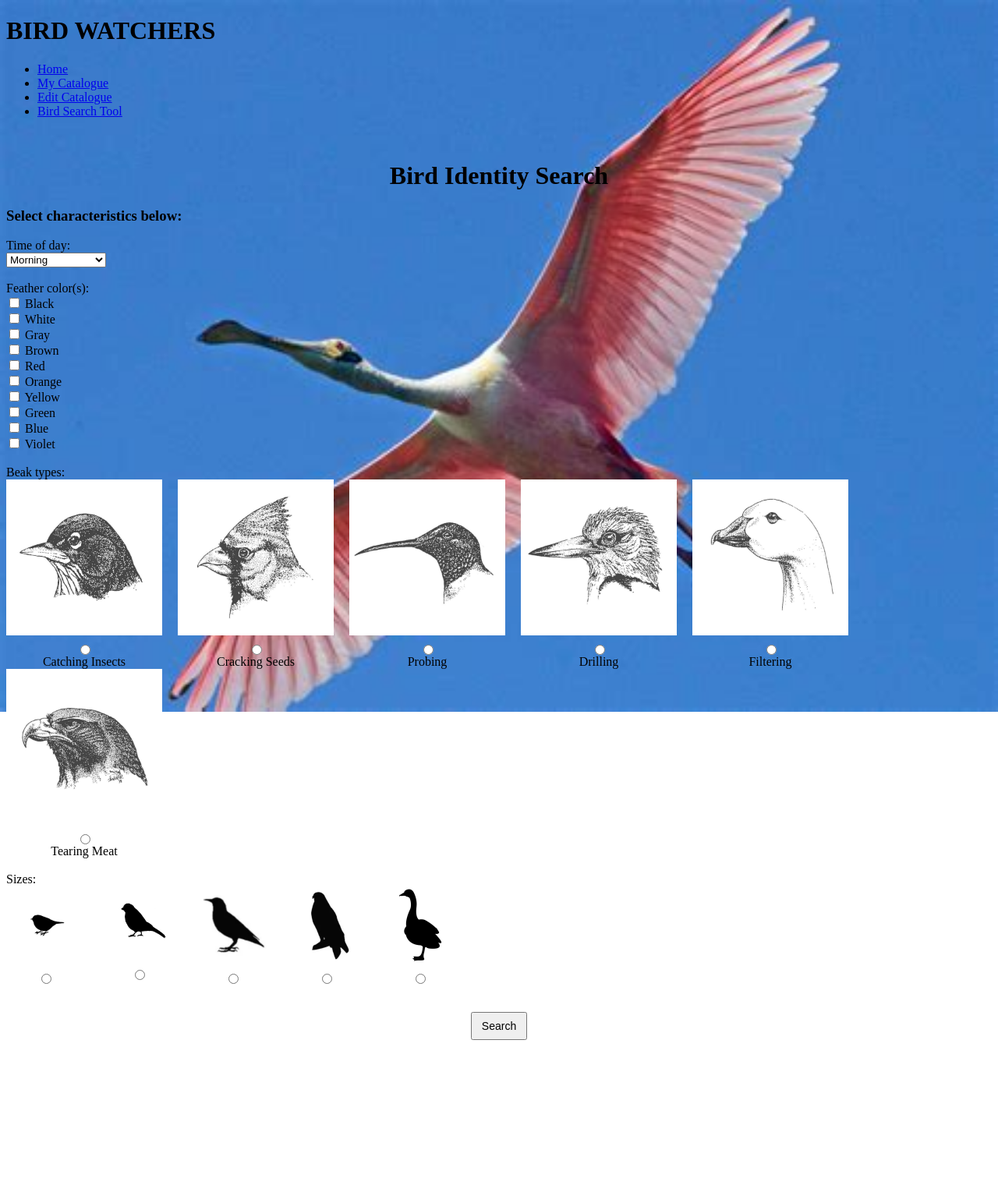
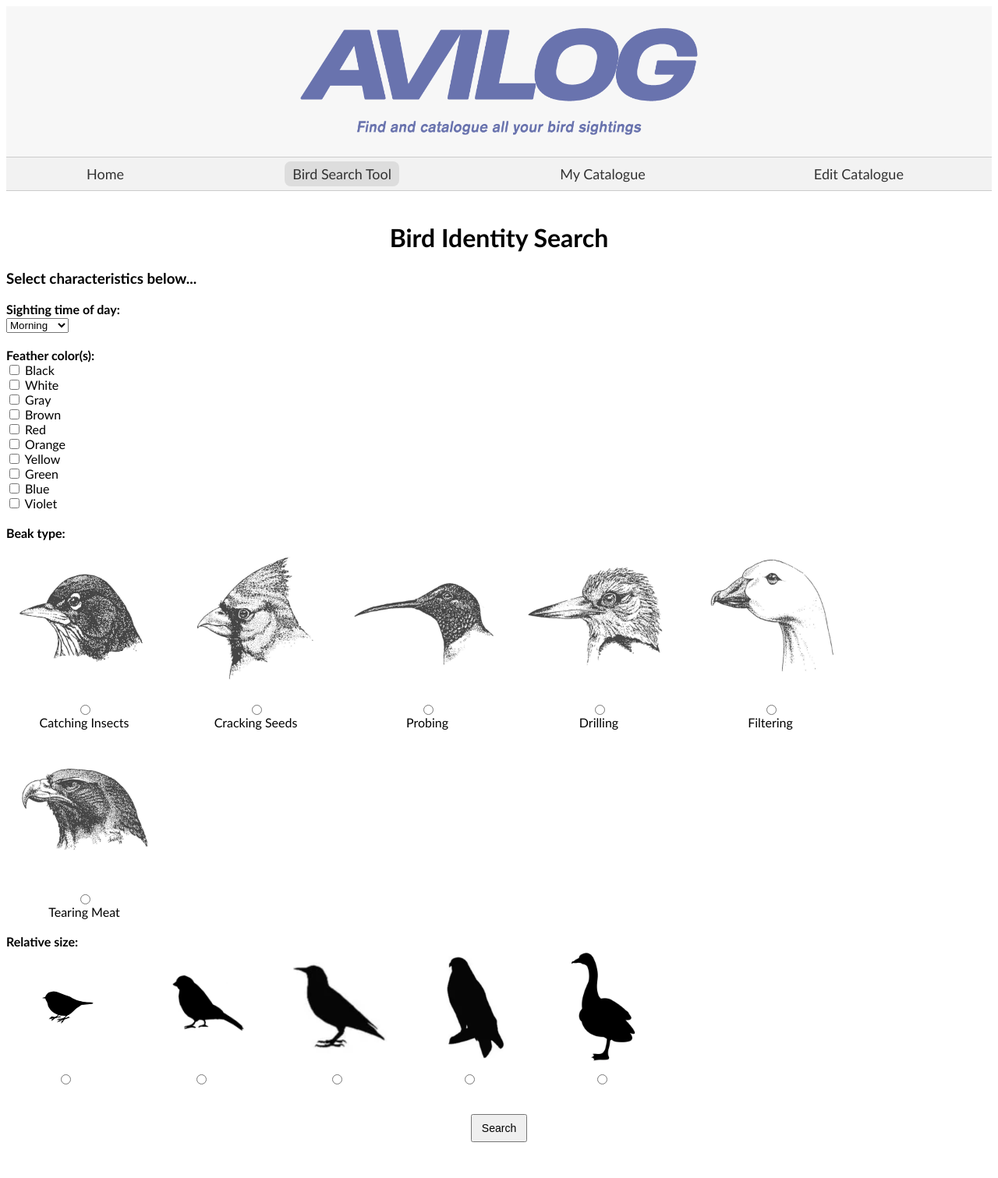
Before and after one commit to ChristianAlameda/BirdWatchers, a Flask app: page /identify in a window 1280 px wide. Shown: the whole page at 78% size. Before the commit the page ends 1334 px from the top, so only its background shows below. Run offline with Flask 3, Linux system fonts and the light colour scheme.

Commit message:
CSS overhaul for navigation bar with added AVILOG logo for page headers and touchups on bird/sighting card design.

```diff
--- a/app.py
+++ b/app.py
@@ -420,4 +420,4 @@ class MyFlaskApp:
 
 if __name__ == "__main__":
     x = MyFlaskApp()
-    x.app.run(host="0.0.0.0", port=7777)
+    x.app.run(host="0.0.0.0", port=5000)
--- a/templates/add_success.html
+++ b/templates/add_success.html
@@ -1,6 +1,6 @@
 {% extends "base.html" %}
 
-{% block title %}Edit Sighting Details - My Website{% endblock %}
+{% block title %}Edit Sighting Details - Avilog{% endblock %}
 
 {% block content %}
 
--- a/templates/auth/index.html
+++ b/templates/auth/index.html
@@ -1,6 +1,6 @@
 
 {% extends "auth.html" %}
-{% block title %}Register System{% endblock %}
+{% block title %}Register - Avilog{% endblock %}
 
 {% block content %}
 
--- a/templates/auth/logged_in.html
+++ b/templates/auth/logged_in.html
@@ -1,6 +1,6 @@
 
 {% extends "auth.html" %}
-{% block title %}Youv'e logged in {% endblock %}
+{% block title %}Logged in - Avilog{% endblock %}
 
 {% block content %}
 <p>Hello You have Logged in as {{ email }}</p>
--- a/templates/auth/login.html
+++ b/templates/auth/login.html
@@ -1,6 +1,6 @@
 
 {% extends "auth.html" %}
-{% block title %}Login System{% endblock %}
+{% block title %}Login - Avilog{% endblock %}
 
 {% block content %}
 
--- a/templates/auth/signout.html
+++ b/templates/auth/signout.html
@@ -1,6 +1,6 @@
 
 {% extends "auth.html" %}
-{% block title %}Register System{% endblock %}
+{% block title %}Signed out - Avilog{% endblock %}
 
 {% block content %}
 <h1>You are signed out!</h1>
--- a/templates/base.html
+++ b/templates/base.html
@@ -1,27 +1,63 @@
 <!DOCTYPE html>
 <html>
 <head>
-    <title>{% block title %}My Website{% endblock %}</title>
+    <title>{% block title %}Avilog{% endblock %}</title>
     <style>
         html {
-            background-image: url("{{ url_for('static', filename='images/possible_backgrounds/bird_flying.jpg') }}");
+            /*background-image: url("{{ url_for('static', filename='images/possible_backgrounds/bird_flying.jpg') }}");
             background-repeat: no-repeat;
             background-size: cover;
             height: 100%;
+            margin: 0; */
+            font-family: Calibri, sans-serif;
+        }
+
+        header {
+            text-align: center;
+            padding: 20px;
+        }
+
+        nav ul {
+            list-style-type: none;
             margin: 0;
+            padding: 0;
+            display: flex; /* Set display to flex for horizontal alignment */
+            justify-content: space-around; /* Align items with space around */
+            background-color: #f2f2f2;
+            border-top: 1px solid #ccc;
+            border-bottom: 1px solid #ccc;
+            padding-top: 10px;
+            padding-bottom: 10px;
+        }
+
+        nav ul li {
+            display: inline; /* Display list items inline */
+            margin-right: 10px;
+        }
+
+        nav ul li a {
+            text-decoration: none;
+            font-size: 18px;
+            color: #333;
+            padding: 5px 10px;
+        }
+
+        nav ul li a.current {
+            background-color: #ddd;
+            border-radius: 8px;
         }
     </style>
 </head>
 <body>
-    <header>
-        <h1>BIRD WATCHERS</h1>
+    <header style="background-color: #f7f7f7;">
+        <img src="{{ url_for('static', filename='images/AVILOG-logo-w-phrase.png') }}" style="height: 250px; width: auto; margin: -50px 0;">
     </header>
     <nav>
         <ul>
-            <li><a class="current" href="/home">Home</a></li>
-            <li><a href="/view">My Catalogue</a></li>
-            <li><a href="/rem">Edit Catalogue</a></li>
-            <li><a href="/identify">Bird Search Tool</a></li>
+            <li><a {% if request.path == '/home' %}class="current"{% endif %} href="/home">Home</a></li>
+            <li><a {% if request.path in ['/identify', '/identify/id_results', '/identify/id_results/add', '/identify/id_results/add/add_details'] %}class="current"{% endif %} href="/identify">Bird Search Tool</a></li>
+            <li><a {% if request.path == '/view' %}class="current"{% endif %} href="/view">My Catalogue</a></li>
+            <li><a {% if request.path == '/rem'%}class="current"{% endif %} href="/rem">Edit Catalogue</a></li>
 
         </ul><br>
     </nav>
--- a/templates/identify.html
+++ b/templates/identify.html
@@ -1,11 +1,16 @@
 {% extends "base.html" %}
 
-{% block title %}Bird Identity Search - My Website{% endblock %}
+{% block title %}Bird Identity Search - Avilog{% endblock %}
 
 {% block content %}
 
         <style>
             /* Internal CSS specific to this block content */
+            label {
+                font-size: 16px;
+                font-weight: 600;
+            }
+
             .size-container {
                 display: flex;
                 flex-wrap: wrap;
@@ -17,8 +22,8 @@
             }
 
             .size-image-birdsize {
-                width: 100px; /* Set the desired width */
-                height: auto; /* Maintain the aspect ratio */
+                height: 150px;
+                width: auto;
             }
 
             .radio-container {
@@ -76,14 +81,13 @@
 
         <h1 style="text-align:center">Bird Identity Search</h2>
 
-        <h3>Select characteristics below:</h3>
+        <h3>Select characteristics below...</h3>
 
         <form action="/identify/id_results" method="POST" onsubmit="return validateForm()">
 
             <!-- Dropdown menu for time of day selection -->
-            <label for="active">Time of day:</label><br>
+            <label for="active">Sighting time of day:</label><br>
             <select id="active" name="active">
-                <option value="" disabled hidden>Select time of day</option>
                 {% for time in active %}
                     <option value="{{ time }}">{{ time }}</option>
                 {% endfor %}
@@ -95,13 +99,13 @@
             <label for="feather_color">Feather color(s):</label><br>
             {% for color in feather_color %}
                 <input type="checkbox" id="feather_color" name="feather_color" value="{{ color }}">
-                <label for="{{ color }}">{{ color }}</label><br>
+                <a for="{{ color }}">{{ color }}</a><br>
             {% endfor %}
             <div id="feather-color-error" style="color: red;"></div>
             <br>
 
             <!-- Radio button menu for beak type selection -->
-            <label for="beak_type">Beak types:</label><br>
+            <label for="beak_type">Beak type:</label><br>
             <div class="size-container">
 
                 <div class="radio-container">
@@ -109,7 +113,7 @@
                         <img class="size-image-beaktype" src="{{ url_for('static', filename='images/catching_insects.png') }}" alt="catching_insects">
                     </div>
                     <input type="radio" id="catching_insects" name="beak_type" value="Catching Insects">
-                    <label for="catching_insects">Catching Insects</label>
+                    <a for="catching_insects">Catching Insects</a>
                 </div>
 
                 <div class="radio-container">
@@ -117,7 +121,7 @@
                         <img class="size-image-beaktype" src="{{ url_for('static', filename='images/cracking_seeds.png') }}" alt="cracking_seeds">
                     </div>
                     <input type="radio" id="cracking_seeds" name="beak_type" value="Cracking Seeds">
-                    <label for="cracking_seeds">Cracking Seeds</label>
+                    <a for="cracking_seeds">Cracking Seeds</a>
                 </div>
 
                 <div class="radio-container">
@@ -125,7 +129,7 @@
                         <img class="size-image-beaktype" src="{{ url_for('static', filename='images/probing.png') }}" alt="probing">
                     </div>
                     <input type="radio" id="probing" name="beak_type" value="Probing">
-                    <label for="probing">Probing</label>
+                    <a for="probing">Probing</a>
                 </div>
 
                 <div class="radio-container">
@@ -133,7 +137,7 @@
                         <img class="size-image-beaktype" src="{{ url_for('static', filename='images/drilling_holes.png') }}" alt="drilling_holes">
                     </div>
                     <input type="radio" id="drilling_holes" name="beak_type" value="Drilling Holes">
-                    <label for="drilling_holes">Drilling</label>
+                    <a for="drilling_holes">Drilling</a>
                 </div>
 
                 <div class="radio-container">
@@ -141,7 +145,7 @@
                         <img class="size-image-beaktype" src="{{ url_for('static', filename='images/filtering.png') }}" alt="filtering">
                     </div>
                     <input type="radio" id="filtering" name="beak_type" value="Filtering">
-                    <label for="filtering">Filtering</label>
+                    <a for="filtering">Filtering</a>
                 </div>
 
                 <div class="radio-container">
@@ -149,7 +153,7 @@
                         <img class="size-image-beaktype" src="{{ url_for('static', filename='images/tearing_meat.png') }}" alt="tearing_meat">
                     </div>
                     <input type="radio" id="tearing_meat" name="beak_type" value="Tearing Meat">
-                    <label for="tearing_meat">Tearing Meat</label>
+                    <a for="tearing_meat">Tearing Meat</a>
                 </div>
 
 
@@ -158,7 +162,7 @@
             <br>
 
             <!-- Radio button menu for size selection -->
-            <label for="bird_size">Sizes:</label><br>
+            <label for="bird_size">Relative size:</label><br>
             <div class="size-container">
 
                 <div class="radio-container">
```
Also changed, not shown: templates/add_details.html (+6 -5 lines), templates/rem.html (+6 -5 lines), templates/results.html (+7 -6 lines), templates/view.html (+6 -5 lines), static/images/AVILOG-logo-w-phrase.png (added), static/images/AVILOG-logo.png (added).
